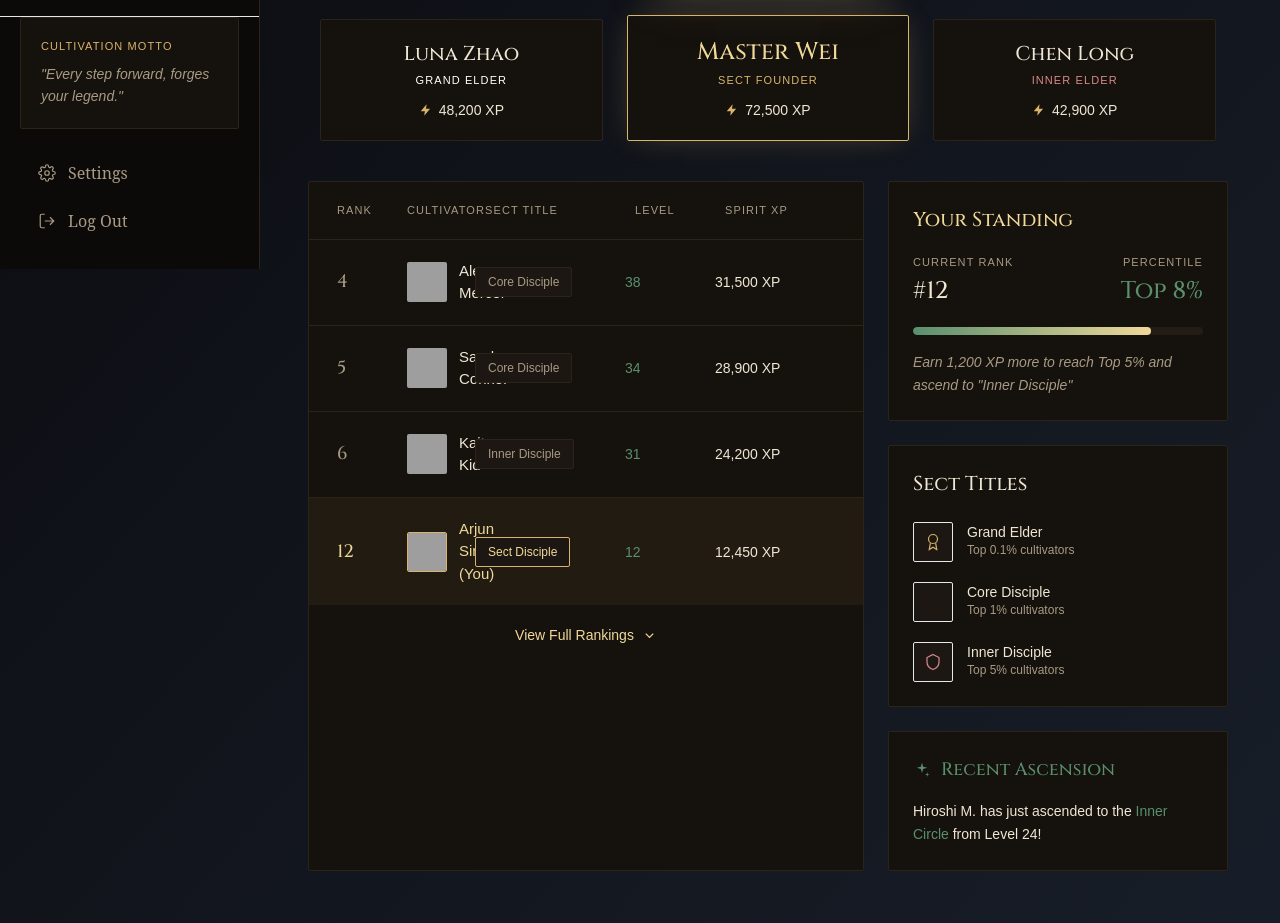
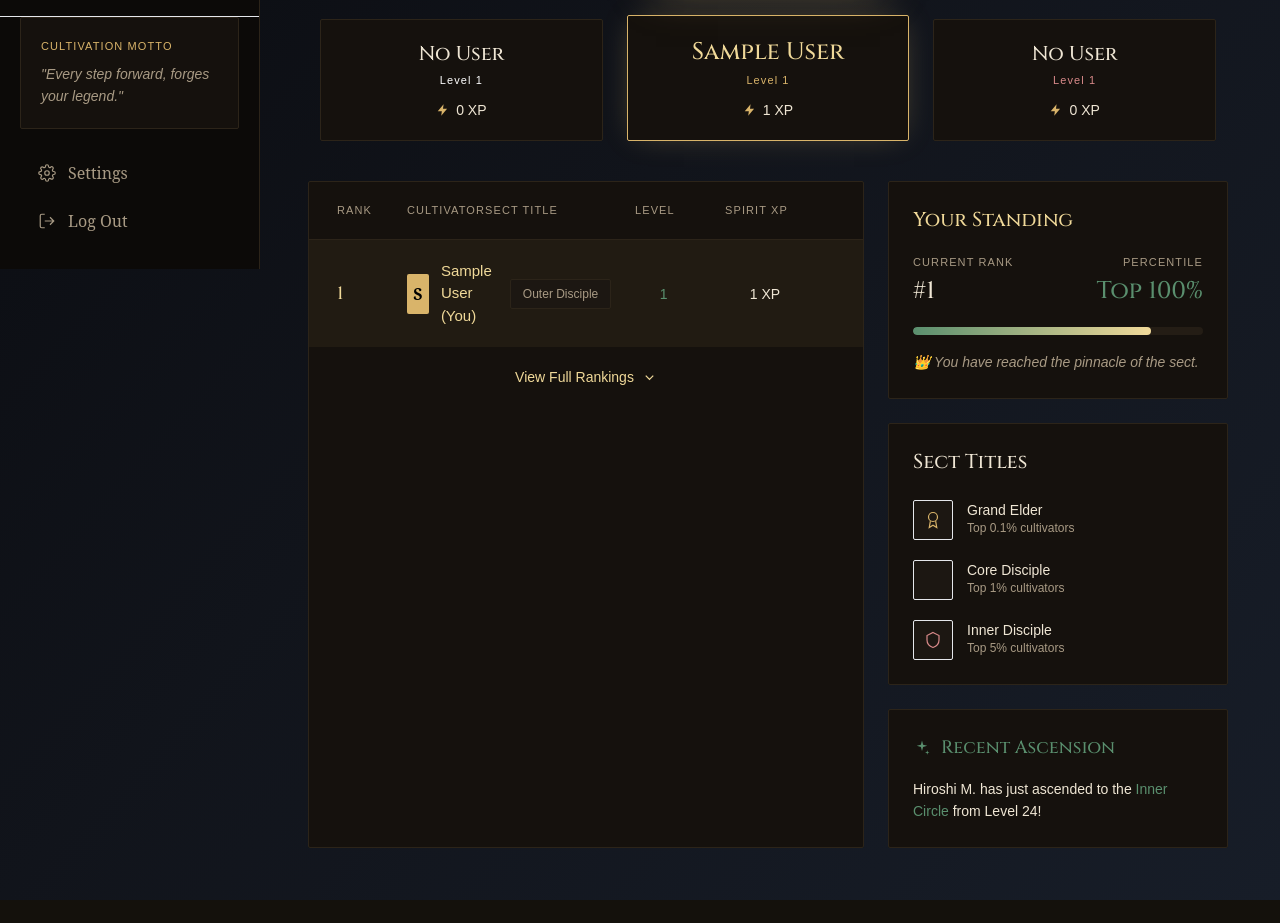
Before and after one commit to Amanprajapati2803/SkillForge, a Flask app: page /leaderboard in a window 1280 px wide. Shown: the part 531-1454 px from the top of the page. After the commit the page ends 1431 px from the top, so only its background shows below. Run offline with Flask 3, Linux system fonts and the light colour scheme; the visitor is signed in with stand-in values (Sample User, id 1); tables that the repository leaves empty hold one stand-in row (values such as "Sample post"); some libraries are stand-ins or nearby versions; grey boxes are pictures that could not be loaded.

Commit message:
leaderboard dynamic flow

```diff
--- a/routes/dashboard.py
+++ b/routes/dashboard.py
@@ -8,6 +8,8 @@ from services.activity_service import get_recent_activities
 from sqlalchemy import func
 from models.learning_session import LearningSession
 from database.database import db
+from models.user import User
+from utils.titles import get_sect_title
 
 dashboard_bp = Blueprint("dashboard", __name__)
 
@@ -104,7 +106,49 @@ def certify():
 def community():
     return render_template("dashboard/community.html")
 
+@dashboard_bp.route("/leaderboard")
+@login_required
+def leaderboard():
+    users = User.query.order_by(User.xp.desc()).all()
 
-@dashboard_bp.route("/leaderboard")
-def lead():
-    return render_template("dashboard/leaderboard.html")
+    # Assign ranks
+    for index, user in enumerate(users, start=1):
+        user.rank = index
+
+    top_users = users[:3]
+
+    current_user = next(
+        (user for user in users if user.id == session["user_id"]),
+        None
+    )
+
+    total_users = len(users)
+
+    if current_user:
+        percentile = round(
+            ((total_users - current_user.rank + 1) / total_users) * 100
+        )
+    else:
+        percentile = 0
+
+    next_rank = None
+    xp_needed = 0
+
+    if current_user and current_user.rank > 1:
+        next_rank = users[current_user.rank - 2]
+        xp_needed = max(0, next_rank.xp - current_user.xp + 1)
+
+    for index, user in enumerate(users, start=1):
+        user.rank = index
+        user.sect_title = get_sect_title(user.level)
+
+    return render_template(
+        "dashboard/leaderboard.html",
+        users=users,
+        top_users=top_users,
+        current_user=current_user,
+        total_users=total_users,
+        percentile=percentile,
+        next_rank=next_rank,
+        xp_needed=xp_needed
+    )
--- a/templates/dashboard/leaderboard.html
+++ b/templates/dashboard/leaderboard.html
@@ -106,17 +106,20 @@ landing_page
             </div>
             <div class="card w-full rounded-sm px-5 py-5 text-center">
                 <h3
-                    class="font-display text-xl text-[var(--parchment)] mb-1">Luna
-                    Zhao</h3>
+                    class="font-display text-xl text-[var(--parchment)] mb-1">
+                    {{ top_users[1].name if top_users|length > 1 else "No User"
+                    }}</h3>
                 <div
-                    class="font-ui text-[11px] tracking-widest text-[var(--blue)] mb-3">GRAND
-                    ELDER</div>
+                    class="font-ui text-[11px] tracking-widest text-[var(--blue)] mb-3">
+                    Level {{ top_users[1].level if top_users|length > 1 else 1
+                    }}
+                </div>
                 <div
                     class="flex items-center justify-center gap-1.5 font-ui text-sm text-[var(--parchment)]">
                     <svg width="14" height="14" viewBox="0 0 24 24"
                         fill="var(--gold)" stroke="none"><path
                             d="M13 2L3 14h7l-1 8 10-12h-7z" /></svg>
-                    48,200 XP
+                    {{ top_users[1].xp if top_users|length > 1 else 0 }} XP
                 </div>
             </div>
         </div>
@@ -141,17 +144,19 @@ landing_page
             <div
                 class="card w-full rounded-sm px-5 py-5 text-center br_color bs">
                 <h3
-                    class="font-display text-2xl text-[var(--gold-bright)] mb-1">Master
-                    Wei</h3>
+                    class="font-display text-2xl text-[var(--gold-bright)] mb-1">
+                    {{ top_users[0].name if top_users|length > 0 else "No User"
+                    }}</h3>
                 <div
-                    class="font-ui text-[11px] tracking-widest text-[var(--gold)] mb-3">SECT
-                    FOUNDER</div>
+                    class="font-ui text-[11px] tracking-widest text-[var(--gold)] mb-3">
+                    Level {{ top_users[0].level if top_users|length > 0 else 1
+                    }}</div>
                 <div
                     class="flex items-center justify-center gap-1.5 font-ui text-sm text-[var(--parchment)]">
                     <svg width="14" height="14" viewBox="0 0 24 24"
                         fill="var(--gold)" stroke="none"><path
                             d="M13 2L3 14h7l-1 8 10-12h-7z" /></svg>
-                    72,500 XP
+                    {{ top_users[0].xp if top_users|length > 0 else 0 }} XP
                 </div>
             </div>
         </div>
@@ -168,17 +173,21 @@ landing_page
             </div>
             <div class="card w-full rounded-sm px-5 py-5 text-center">
                 <h3
-                    class="font-display text-xl text-[var(--parchment)] mb-1">Chen
-                    Long</h3>
+                    class="font-display text-xl text-[var(--parchment)] mb-1">
+                    {{ top_users[2].name if top_users|length > 2 else "No User"
+                    }}
+                </h3>
                 <div
-                    class="font-ui text-[11px] tracking-widest text-[var(--rose)] mb-3">INNER
-                    ELDER</div>
+                    class="font-ui text-[11px] tracking-widest text-[var(--rose)] mb-3">
+                    Level {{ top_users[2].level if top_users|length > 2 else 1
+                    }}
+                </div>
                 <div
                     class="flex items-center justify-center gap-1.5 font-ui text-sm text-[var(--parchment)]">
                     <svg width="14" height="14" viewBox="0 0 24 24"
                         fill="var(--gold)" stroke="none"><path
                             d="M13 2L3 14h7l-1 8 10-12h-7z" /></svg>
-                    42,900 XP
+                    {{ top_users[2].xp if top_users|length > 2 else 0 }} XP
                 </div>
             </div>
         </div>
@@ -197,86 +206,57 @@ landing_page
                 <span>SPIRIT XP</span>
             </div>
 
+            {% for user in users %}
+
             <div
-                class="row-hover grid grid-cols-[70px_1fr_150px_90px_120px] items-center px-7 py-5 border-b border-[var(--hairline)]">
-                <span class="font-display text-lg text-[var(--muted)]">4</span>
+                class="row-hover grid grid-cols-[70px_1fr_150px_90px_120px] items-center px-7 py-5 {% if user.id == current_user.id %}bg-[rgba(217,180,106,0.06)]{% else %}border-b border-[var(--hairline)]{% endif %}">
+
+                <!-- Rank -->
+                <span
+                    class="font-display text-lg {% if user.id == current_user.id %}text-[var(--gold-bright)]{% else %}text-[var(--muted)]{% endif %}">
+                    {{ user.rank }}
+                </span>
+
+                <!-- Name -->
                 <div class="flex items-center gap-3">
-                    <img
-                        src="https://images.unsplash.com/photo-1535713875002-d1d0cf377fde?q=80&w=100&auto=format&fit=crop"
-                        alt="Alex Mercer"
-                        class="w-10 h-10 rounded-sm object-cover">
-                    <span
-                        class="font-ui text-[15px] text-[var(--parchment)]">Alex
-                        Mercer</span>
-                </div>
-                <span
-                    class="title-badge font-ui text-xs px-3 py-1.5 rounded-sm text-[var(--muted)] w-fit">Core
-                    Disciple</span>
-                <span class="font-ui text-sm text-[var(--jade)]">38</span>
-                <span class="font-ui text-sm text-[var(--parchment)]">31,500
-                    XP</span>
+
+                    <!-- Avatar -->
+                    <div
+                        class="w-10 h-10 rounded-sm bg-[var(--gold)] text-black flex items-center justify-center font-bold">
+                        {{ user.name[0]|upper }}
                     </div>
 
-            <div
-                class="row-hover grid grid-cols-[70px_1fr_150px_90px_120px] items-center px-7 py-5 border-b border-[var(--hairline)]">
-                <span class="font-display text-lg text-[var(--muted)]">5</span>
-                <div class="flex items-center gap-3">
-                    <img
-                        src="https://images.unsplash.com/photo-1494790108377-be9c29b29330?q=80&w=100&auto=format&fit=crop"
-                        alt="Sarah Connor"
-                        class="w-10 h-10 rounded-sm object-cover">
                     <span
-                        class="font-ui text-[15px] text-[var(--parchment)]">Sarah
-                        Connor</span>
-                </div>
-                <span
-                    class="title-badge font-ui text-xs px-3 py-1.5 rounded-sm text-[var(--muted)] w-fit">Core
-                    Disciple</span>
-                <span class="font-ui text-sm text-[var(--jade)]">34</span>
-                <span class="font-ui text-sm text-[var(--parchment)]">28,900
-                    XP</span>
+                        class="font-ui text-[15px] {% if user.id == current_user.id %}text-[var(--gold-bright)]{% else %}text-[var(--parchment)]{% endif %}">
+                        {{ user.name }}
+                        {% if user.id == current_user.id %}
+                        (You)
+                        {% endif %}
+                    </span>
+
                 </div>
 
-            <div
-                class="row-hover grid grid-cols-[70px_1fr_150px_90px_120px] items-center px-7 py-5 border-b border-[var(--hairline)]">
-                <span class="font-display text-lg text-[var(--muted)]">6</span>
-                <div class="flex items-center gap-3">
-                    <img
-                        src="https://images.unsplash.com/photo-1500648767791-00dcc994a43e?q=80&w=100&auto=format&fit=crop"
-                        alt="Kaito Kid"
-                        class="w-10 h-10 rounded-sm object-cover">
+                <!-- Sect Title -->
                 <span
-                        class="font-ui text-[15px] text-[var(--parchment)]">Kaito
-                        Kid</span>
-                </div>
-                <span
-                    class="title-badge font-ui text-xs px-3 py-1.5 rounded-sm text-[var(--muted)] w-fit">Inner
-                    Disciple</span>
-                <span class="font-ui text-sm text-[var(--jade)]">31</span>
-                <span class="font-ui text-sm text-[var(--parchment)]">24,200
-                    XP</span>
+                    class="title-badge font-ui text-xs px-3 py-1.5 rounded-sm text-[var(--muted)] w-fit">
+
+                    {{ user.sect_title }}
+
+                </span>
+
+                <!-- Level -->
+                <span class="font-ui text-sm text-[var(--jade)]">
+                    {{ user.level }}
+                </span>
+
+                <!-- XP -->
+                <span class="font-ui text-sm text-[var(--parchment)]">
+                    {{ "{:,}".format(user.xp) }} XP
+                </span>
+
             </div>
 
-            <div
-                class="row-hover grid grid-cols-[70px_1fr_150px_90px_120px] items-center px-7 py-5 bg-[rgba(217,180,106,0.06)]">
-                <span
-                    class="font-display text-lg text-[var(--gold-bright)]">12</span>
-                <div class="flex items-center gap-3">
-                    <img
-                        src="https://images.unsplash.com/photo-1614583225154-5fcdda07019e?q=80&w=100&auto=format&fit=crop"
-                        alt="Arjun Singh"
-                        class="w-10 h-10 rounded-sm object-cover border border-[var(--gold)]">
-                    <span
-                        class="font-ui text-[15px] text-[var(--gold-bright)]">Arjun
-                        Singh (You)</span>
-                </div>
-                <span
-                    class="title-badge you font-ui text-xs px-3 py-1.5 rounded-sm w-fit">Sect
-                    Disciple</span>
-                <span class="font-ui text-sm text-[var(--jade)]">12</span>
-                <span class="font-ui text-sm text-[var(--parchment)]">12,450
-                    XP</span>
-            </div>
+            {% endfor %}
 
             <button
                 class="w-full flex items-center justify-center gap-2 font-ui text-sm text-[var(--gold-bright)] hover:text-[var(--gold)] transition-colors py-5">
@@ -301,14 +281,15 @@ landing_page
                             class="font-ui text-[11px] tracking-widest text-[var(--muted)] mb-1">CURRENT
                             RANK</div>
                         <div
-                            class="font-display text-2xl text-[var(--parchment)]">#12</div>
+                            class="font-display text-2xl text-[var(--parchment)]">#{{
+                            current_user.rank }}</div>
                     </div>
                     <div class="text-right">
                         <div
                             class="font-ui text-[11px] tracking-widest text-[var(--muted)] mb-1">PERCENTILE</div>
                         <div
                             class="font-display text-2xl text-[var(--jade)]">Top
-                            8%</div>
+                            {{ percentile }}%</div>
                     </div>
                 </div>
                 <div
@@ -317,9 +298,15 @@ landing_page
                         class="progress-fill h-full rounded-full w-[82%]"></div>
                 </div>
                 <p
-                    class="font-ui font-light italic text-sm text-[var(--muted)] leading-relaxed">Earn
-                    1,200 XP more to reach Top 5% and ascend to
-                    "Inner Disciple"</p>
+                    class="font-ui font-light italic text-sm text-[var(--muted)] leading-relaxed">
+                    {% if next_rank %}
+                    Earn {{ "{:,}".format(xp_needed) }} XP more to surpass
+                    <strong>{{ next_rank.name }}</strong> and rise to Rank #{{
+                    next_rank.rank }}.
+                    {% else %}
+                    👑 You have reached the pinnacle of the sect.
+                    {% endif %}
+                </p>
             </div>
 
                 <!-- Sect titles -->
@@ -391,13 +378,16 @@ landing_page
                             fill="var(--jade)" stroke="none"><path
                                 d="M12 2l1.5 5.5L19 9l-5.5 1.5L12 16l-1.5-5.5L5 9l5.5-1.5z" /><path
                                 d="M19 15l.7 2.3L22 18l-2.3.7L19 21l-.7-2.3L16 18l2.3-.7z" /></svg>
-                    <h3 class="font-display text-lg text-[var(--jade)]">Recent
+                        <h3
+                            class="font-display text-lg text-[var(--jade)]">Recent
                             Ascension</h3>
                     </div>
                     <p
                         class="font-ui font-light text-sm text-[var(--parchment)] leading-relaxed"><span
-                        class="font-medium">Hiroshi M.</span> has just ascended
-                    to the <span class="text-[var(--jade)]">Inner Circle</span>
+                            class="font-medium">Hiroshi M.</span> has just
+                        ascended
+                        to the <span class="text-[var(--jade)]">Inner
+                            Circle</span>
                         from Level 24!</p>
                 </div>
 
--- a/templates/partials/advsidebar.html
+++ b/templates/partials/advsidebar.html
@@ -59,7 +59,7 @@
                     d="M23 21v-2a4 4 0 00-3-3.87M16 3.13a4 4 0 010 7.75" /></svg>
             Community
         </a>
-        <a href="{{ url_for('dashboard.lead') }}"
+        <a href="{{ url_for('dashboard.leaderboard') }}"
             class="sidebar-link flex items-center gap-3 px-4 py-3 rounded-sm {% if request.endpoint == 'lead' %}active{% else %}text-[var(--muted)]{% endif %}">
             <svg width="18" height="18" viewBox="0 0 24 24" fill="none"
                 stroke="currentColor" stroke-width="1.6"><path
```
Also changed, not shown: utils/titles.py (added, +13 -0 lines). Lines whose indentation alone changed are shown as unchanged.
